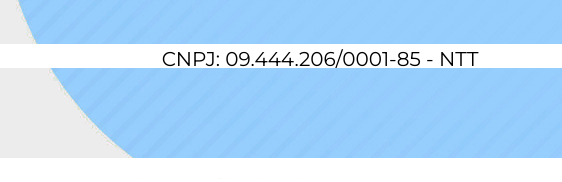
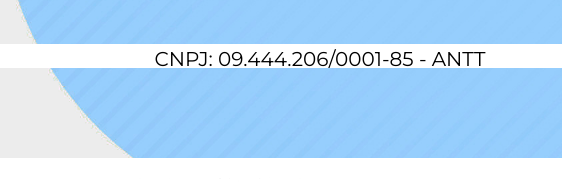
Before and after one commit to EdrianBraz/Brazvan, a plain HTML site: page index.html in a window 1280 px wide. Shown: the part 732-914 px from the top of the page, 0-562 px from the left. Drawn offline with nearby package versions, Linux system fonts and the light colour scheme.

Commit message:
Update index.html

```diff
--- a/index.html
+++ b/index.html
@@ -138,7 +138,7 @@
 
 <footer>
         <div>
-            <p>CNPJ: 09.444.206/0001-85 - NTT  </p>
+            <p>CNPJ: 09.444.206/0001-85 - ANTT  </p>
         </div>
         <div>
             <p> <a href="tel:+5548996556490">(41)99974-2398</a> <a href="https://wa.me/41999742398">WhatsApp <img src="tampletes/img/whatsapplogo.png" class="whatsapplogo2"> </p>
```
